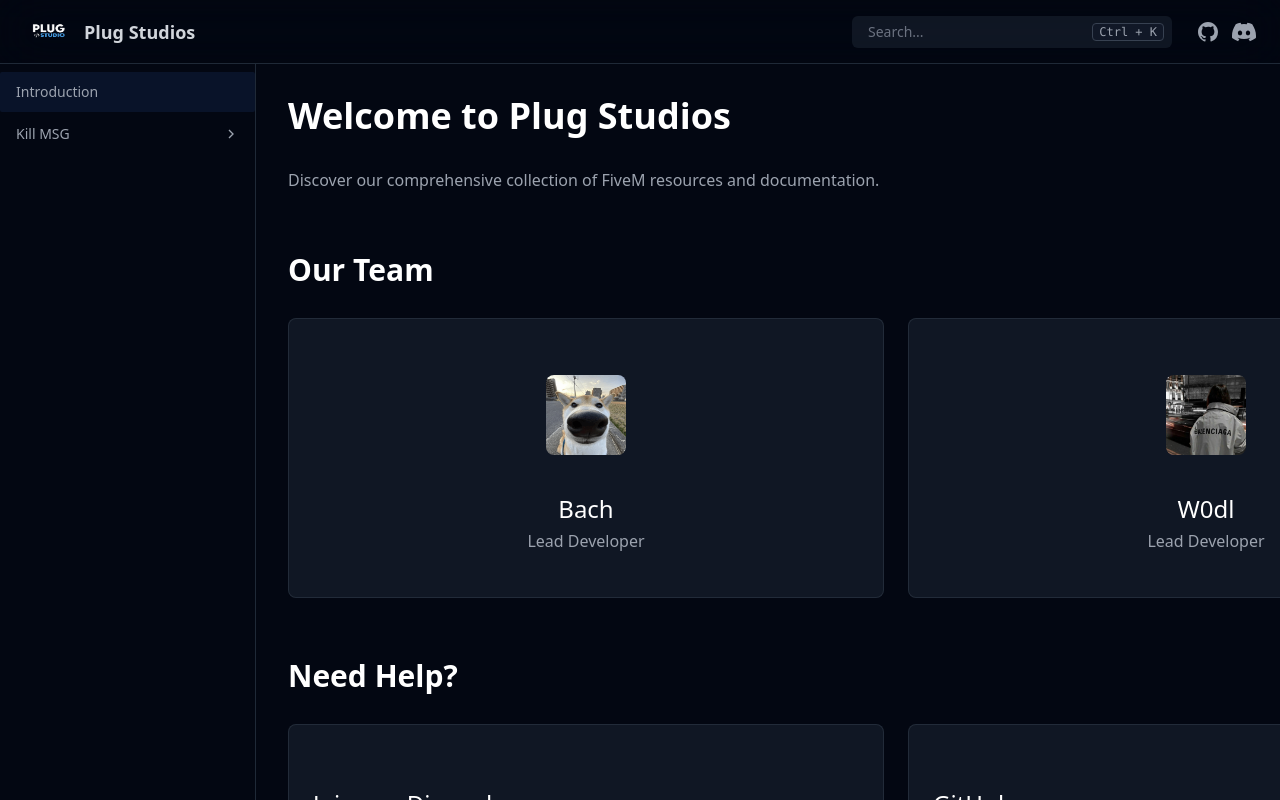
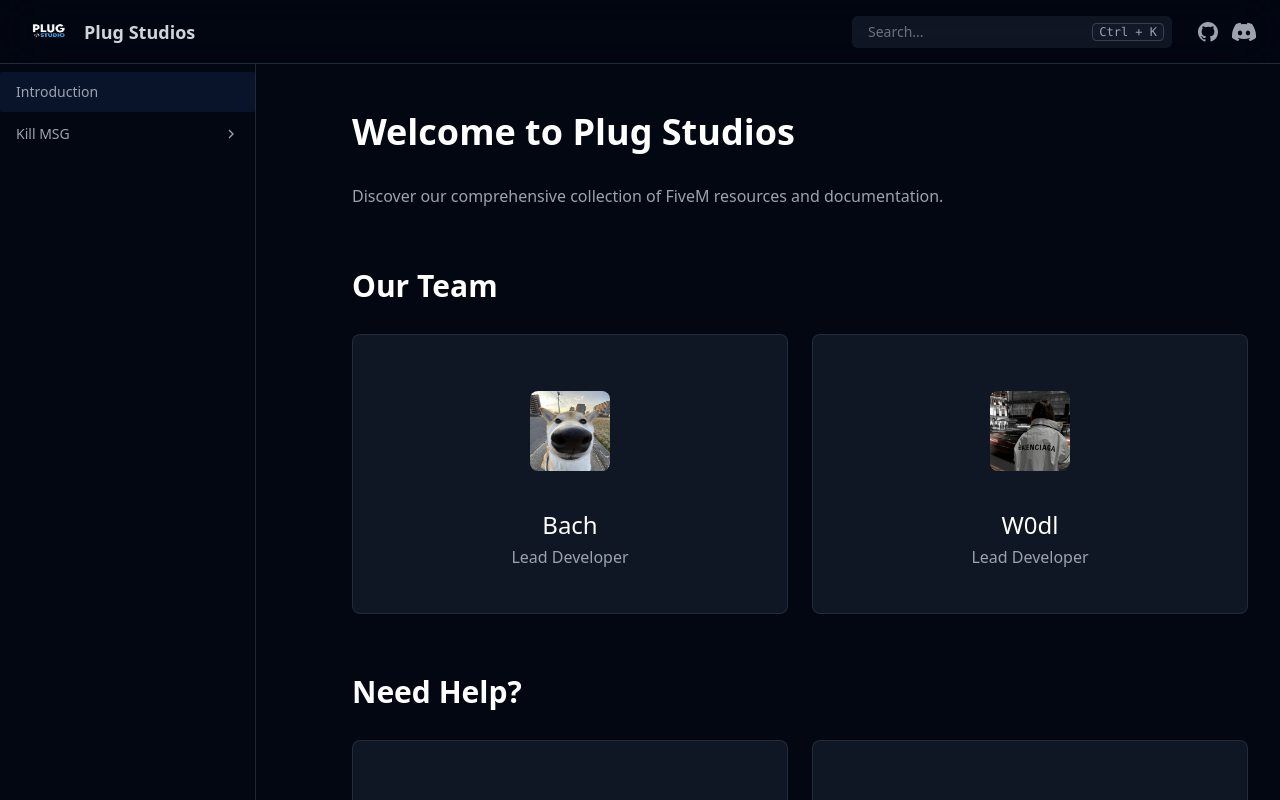
Before and after one commit to BachPB/plug-studios, a SvelteKit app: page / in a window 1280 px wide. Built offline with nearby package versions, Linux system fonts and the light colour scheme.

Commit message:
Add files via upload

```diff
--- a/src/routes/+layout.svelte
+++ b/src/routes/+layout.svelte
@@ -8,7 +8,7 @@
   <TopBar />
   <SideBar />
   <main
-    class="lg:ml-64 p-4 sm:p-6 lg:p-8 overflow-y-auto max-h-[calc(100vh-4rem)]
+    class="lg:ml-40 p-4 sm:p-6 lg:px-48 lg:py-12 overflow-y-auto max-h-[calc(100vh-4rem)]
     w-full"
   >
     <div
```
